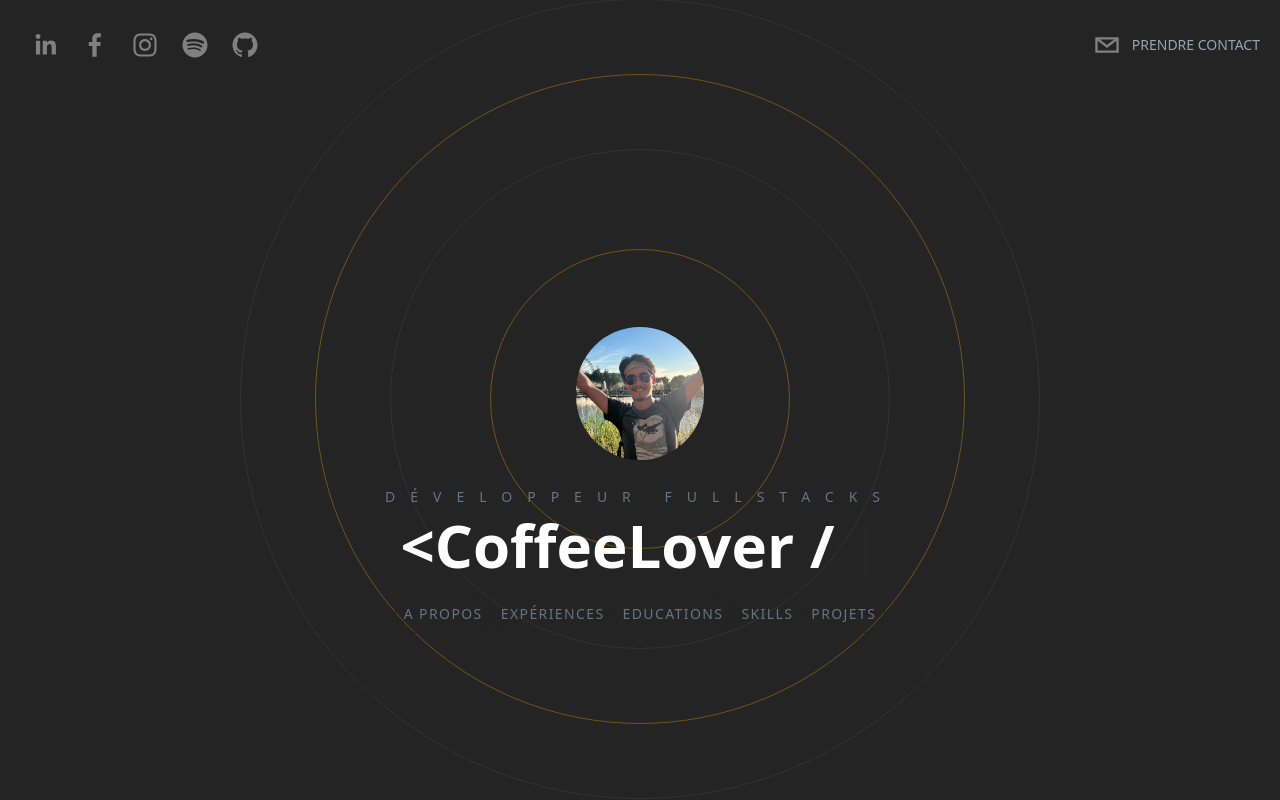
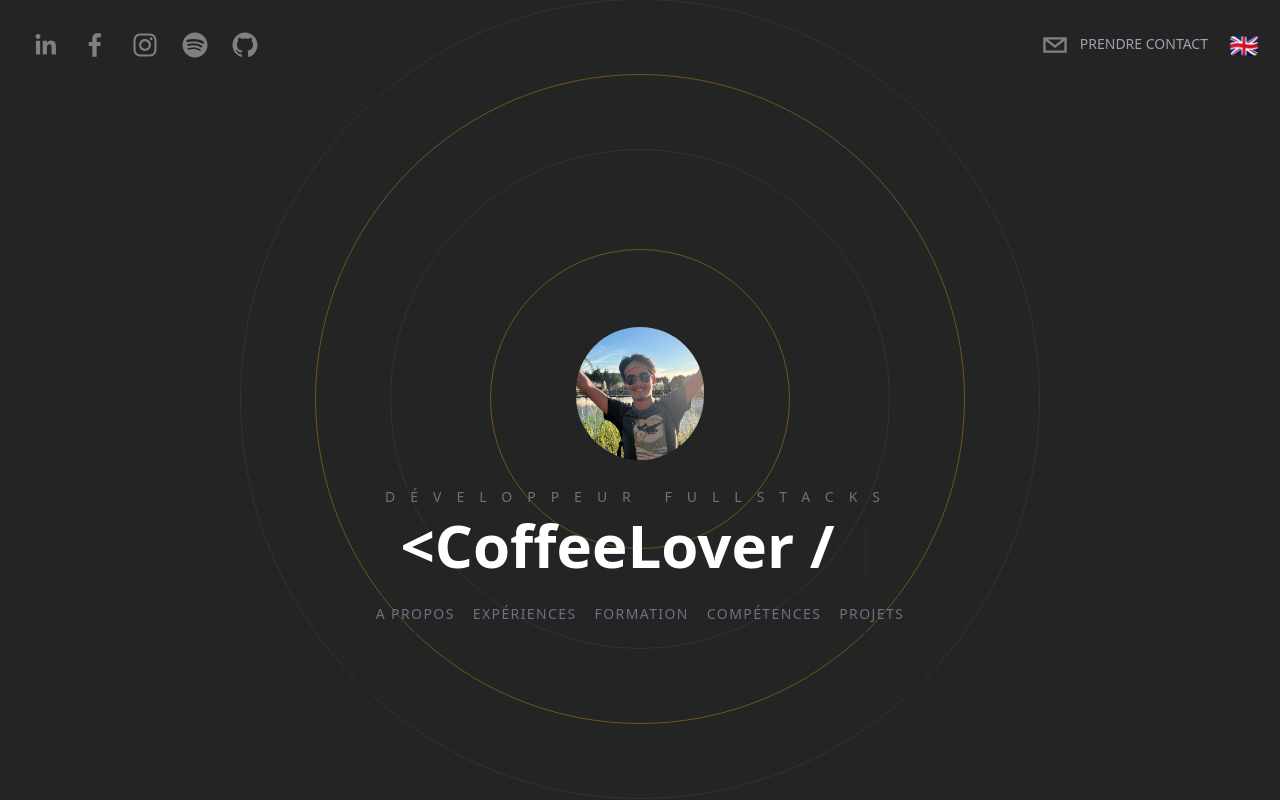
Before and after one commit to TheHikuro/LoanCLERIS-Portfolio, a Next.js app: page / in a window 1280 px wide. Built offline with nearby package versions, Linux system fonts and the light colour scheme.

Commit message:
Change text to translate wip

```diff
--- a/components/Views/Header.tsx
+++ b/components/Views/Header.tsx
@@ -3,8 +3,11 @@ import Link from "next/link"
 import { Fragment } from "react"
 import { SocialIcon } from 'react-social-icons'
 import { useTranslation } from "react-i18next"
+import React from "react"
 
 export const Header = () => {
+    const { t } = useTranslation()
+    const { i18n } = useTranslation()
     const icons = [
         "https://www.linkedin.com/in/loan-cleris-8275b5136/",
         "https://www.facebook.com/loan.cleris/",
@@ -12,7 +15,11 @@ export const Header = () => {
         "https://open.spotify.com/user/kaomagni",
         "https://github.com/TheHikuro"
     ]
-    const { t } = useTranslation()
+    const [checked, setChecked] = React.useState(false)
+    const handleLngChange = (lng: string) => {
+        setChecked(!checked)
+        i18n.changeLanguage(lng)
+    }
     return (
         <Fragment>
             <header className="sticky top-0 p-5 flex flex-items-start justify-between max-w-7xl mx-auto z-20 xl:items-center">
@@ -31,21 +38,29 @@ export const Header = () => {
                         />
                     ))}
                 </motion.div>
-                <Link href="#contact">
                 <motion.div
                     className="flex items-center text-gray-300 cursor-pointer"
                     initial={{ x: 500, opacity: 0, scale: 0.5 }}
                     animate={{ x: 0, opacity: 1, scale: 1 }}
                     transition={{ duration: 1.5 }}
                 >
+                    <Link href="#contact">
+                        <div>
                             <SocialIcon
                                 network="email"
                                 fgColor="gray"
                                 bgColor="transparent"
                             />
                             <span className="uppercase hidden md:inline-flex text-sm text-gray-400">{t('TakeContact')}</span>
+                        </div>
+                    </Link>
+                    <span
+                        onClick={() => handleLngChange(checked ? 'en' : 'fr')}
+                        className="text-2xl md:ml-5 rounded-full hover:border-2 hover:border-gray-300 p-4 cursor-pointer w-7 h-7 object-center flex items-center justify-center overflow-hidden transition-all duration-500 ease-in-out"
+                    >
+                        {!checked ? '🇬🇧' : '🇫🇷'}
+                    </span>
                 </motion.div>
-                </Link>
             </header>
         </Fragment>
     )
--- a/components/Views/Hero.tsx
+++ b/components/Views/Hero.tsx
@@ -4,6 +4,8 @@ import { BackgroundCircle } from "../index"
 import loan from "../../assets/images/loan_bg.jpeg"
 import { motion } from "framer-motion"
 import Link from "next/link"
+import { useTranslation } from "react-i18next"
+
 
 export const Hero = () => {
     const [text, count] = useTypewriter({
@@ -13,6 +15,7 @@ export const Hero = () => {
         typeSpeed: 50,
         deleteSpeed: 50,
     })
+    const { t } = useTranslation()
     return (
         <div className="h-screen flex flex-col space-y-8 items-center justify-center text-center overflow-hidden">
             <BackgroundCircle />
@@ -34,19 +37,19 @@ export const Hero = () => {
                 </h1>
                 <div className="pt-5">
                     <Link href="#about">
-                        <button className="heroBtn">A propos</button>
+                        <button className="heroBtn">{t('About')}</button>
                     </Link>
                     <Link href="#experiences">
-                        <button className="heroBtn">Expériences</button>
+                        <button className="heroBtn">{t('WorkExperience')}</button>
                     </Link>
                     <Link href="#educations">
-                        <button className="heroBtn">Educations</button>
+                        <button className="heroBtn">{t('Education')}</button>
                     </Link>
                     <Link href="#skills">
-                        <button className="heroBtn">Skills</button>
+                        <button className="heroBtn">{t('Skills')}</button>
                     </Link>
                     <Link href="#projects">
-                        <button className="heroBtn">Projets</button>
+                        <button className="heroBtn">{t('Projects')}</button>
                     </Link>
                 </div>
             </div>
--- a/i18n/_locale.json
+++ b/i18n/_locale.json
@@ -6,8 +6,22 @@
             "WorkExperience": "Expériences",
             "Education": "Formation",
             "Skills": "Compétences",
+            "Projects": "Projets",
             "Contact": "Contact",
-            "TakeContact": "Prendre contact"
+            "TakeContact": "Prendre contact",
+            "AboutPage_text_1": "Voici un petit",
+            "AboutPage_text_2": "résumé",
+            "AboutPage_text_3": "de mon parcours",
+            "AboutPage_text_4": "Je suis actuellement en master 2 au sein de l'ESGI à Paris. Je suis en alternance chez Orano en tant que développeur fullstacks depuis maintenant 3 ans. J'ai eu la chance de travailler sur des projets variés et de découvrir de nouvelles technologies. Je suis passionné par le développement web et mobile. J'aime apprendre de nouvelles choses et découvrir de nouvelles technologies.",
+            "WorkExperience_text_1": "Je suis actuellement chez Orano en tant que Developpeur, je suis attribué à plusieurs projets à déployer en interne afin d'améliorer le SI dans l'équipe de la Factory U.",
+            "WorkExperience_text_2": "J'ai travaillé sur une plateforme web pour créer une interface pour l'administrateur qui lui permettrait de donner des autorisations aux autres utilisateurs.",
+            "WorkExperience_text_3": "Au sein de l'équipe Candriam, ma mission principale était de conceptualiser et développer un projet d'analyse de transcription en python (Text mining, question fondamentale de l'analyse sémantique et conclusions, système de mesure statistique objectif). Ma seconde mission a été réalisée sur le logiciel BloomBerg afin de classifier les données.",
+            "WorkExperience_text_4": "Au sein de Cognacq-Jay, cette expérience m'a permis d'apprendre quelques bases du réseau au niveau des protocoles TCP/IP, DHCP et DNS. C'était également ma première expérience informatique, afin de découvrir ce nouveau monde dans lequel je souhaite m'émanciper.",
+            "WorkExperience_text_5": "Au cours de mon apprentissage au sein du groupe TF1, je suis devenu plus autonome, plus responsable et plus mature. Ces qualités ont été acquises grâce aux managers et aux collaborateurs, toujours disponibles pour m'aider à améliorer mes compétences. De plus, j'ai pu apprécier le lien réel entre la cuisine et les serveurs, qui a toujours favorisé une bonne communication. Ces valeurs, ainsi que la créativité et l'innovation, me semblent être communes au domaine de l'informatique.",
+            "Education_text_1": "Actuellement au sein de l'ESGI, j'approfondis mes connaissances dans les languages que je pourrai utiliser au cours de mes prochaines expériences professionnel.",
+            "Education_text_2": "Malheureusement je ne l'ai pas eu du premier coup donc après cela je suis allé à Efficom pour le repasser. Cette prise de recul m'a permis de revoir mes points faibles. A la fin du mois de juillet, je l'ai finalement passé et je vais faire une autre année à Efficom pour me spécialiser dans le développement Full Stack.",
+            "Education_text_3": "L'un de mes autres passe-temps est de créer des sites web. Aussi, lorsque je ne me suis plus vu cuisiner dans dix ans, j'ai décidé de changer mes perspectives de carrière et j'ai choisi le développement web. Malheureusement, je manquais de connaissances par rapport à d'autres talents sur le marché, et j'ai donc dû travailler encore plus dur pour combler ces déficits. Après deux ans de formation et de travail acharné, j'ai pu gérer des projets en équipe, développer des applications en C# (ModelViewController) et acquérir toutes les capacités et compétences pour obtenir mon diplôme.",
+            "Education_text_4": "Trois années d'expérience académique et professionnelle dans le monde de la cuisine m'ont appris la discipline, l'assiduité et la créativité. Pendant cette période, j'ai également apprécié de travailler en équipe pour obtenir un résultat final encore meilleur. Travailler avec d'autres personnes m'a fait réaliser que je suis douée pour écouter et faire partie d'une équipe afin d'obtenir un résultat encore meilleur que seul."
         }
     },
     "en": {
@@ -17,8 +31,18 @@
             "WorkExperience": "Work experience",
             "Education": "Education",
             "Skills": "Skills",
+            "Projects": "Projects",
             "Contact": "Contact",
-            "TakeContact": "Take contact"
+            "TakeContact": "Take contact",
+            "AboutPage_text_1": "Here is a little",
+            "AboutPage_text_2": "",
+            "AboutPage_text_3": "background",
+            "AboutPage_text_4": "I am currently in master 2 at ESGI in Paris. I am in alternance at Orano as a fullstacks developer for 3 years now. I had the chance to work on various projects and discover new technologies. I am passionate about web and mobile development. I like to learn new things and discover new technologies.",
+            "WorkExperience_text_1": "I am currently at Orano as a Developer, I am assigned to several projects to be deployed internally in order to improve the SI in the Factory U team.",
+            "WorkExperience_text_2": "I worked on a web platform to create an interface for the administrator that would allow him to give permissions to other users.",
+            "WorkExperience_text_3": "Within the Candriam team, my main mission was to conceptualize and develop a python transcription analysis project (Text mining, fundamental question of semantic analysis and conclusions, objective statistical measurement system). My second mission was carried out on the BloomBerg software to classify data.",
+            "WorkExperience_text_4": "Within Cognacq-Jay, this experience allowed me to learn some basics of the network at the level of the TCP / IP protocols, DHCP and DNS. It was also my first computer experience, in order to discover this new world in which I want to emancipate myself.",
+            "WorkExperience_text_5": "During my learning within the TF1 group, I became more autonomous, more responsible and more mature. These qualities were acquired thanks to the managers and collaborators, always available to help me improve my skills. In addition, I was able to appreciate the real link between the kitchen and the servers, which always favored good communication. These values, as well as creativity and innovation, seem to be common to the field of computer science."
         }
     }
 }
```
Also changed, not shown: components/Views/About.tsx (+7 -5 lines), components/Views/Educations.tsx (+8 -7 lines), components/Views/Experiences.tsx (+10 -9 lines), 1 other file (tests, documents, lock files or other folders). Lines whose indentation alone changed are shown as unchanged.
